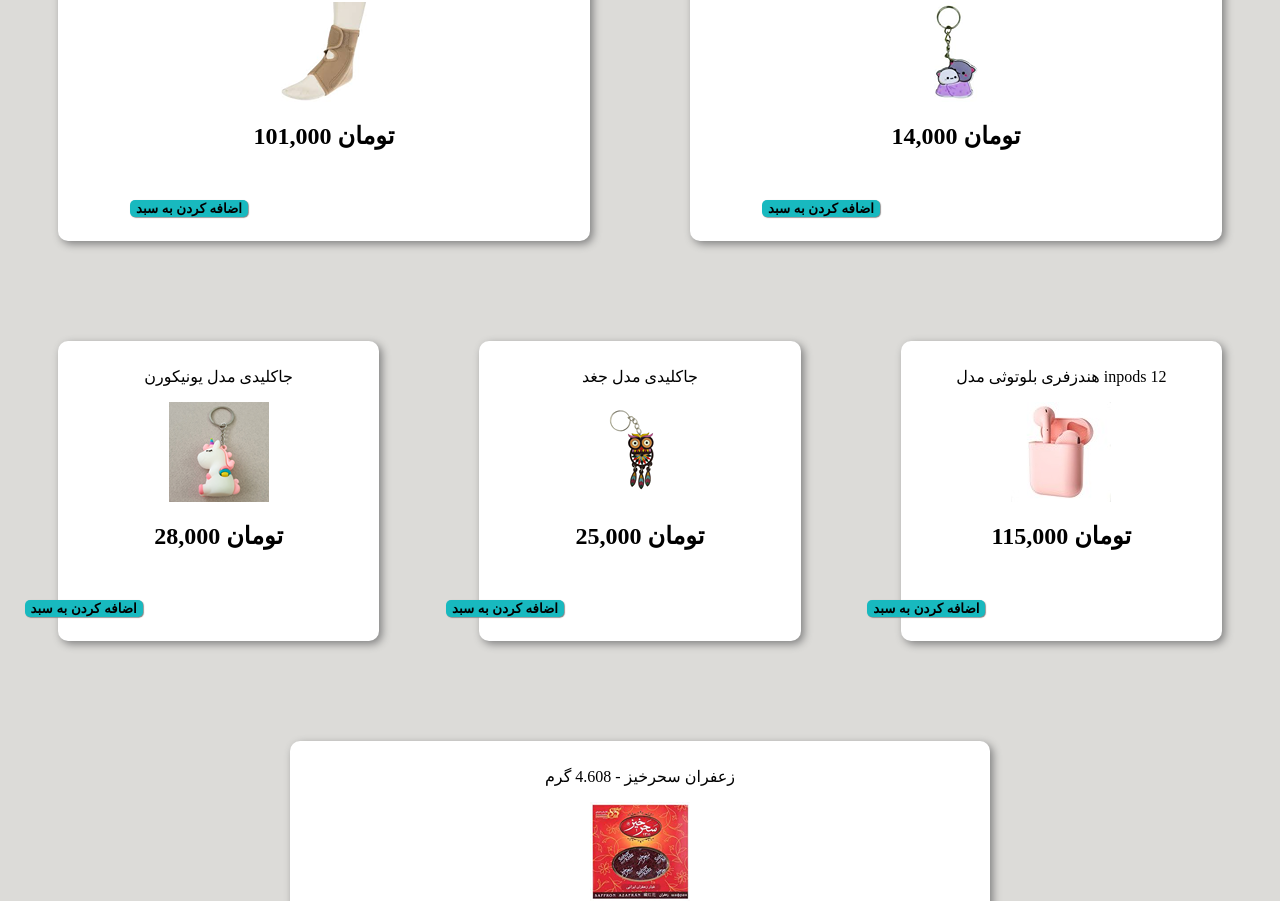
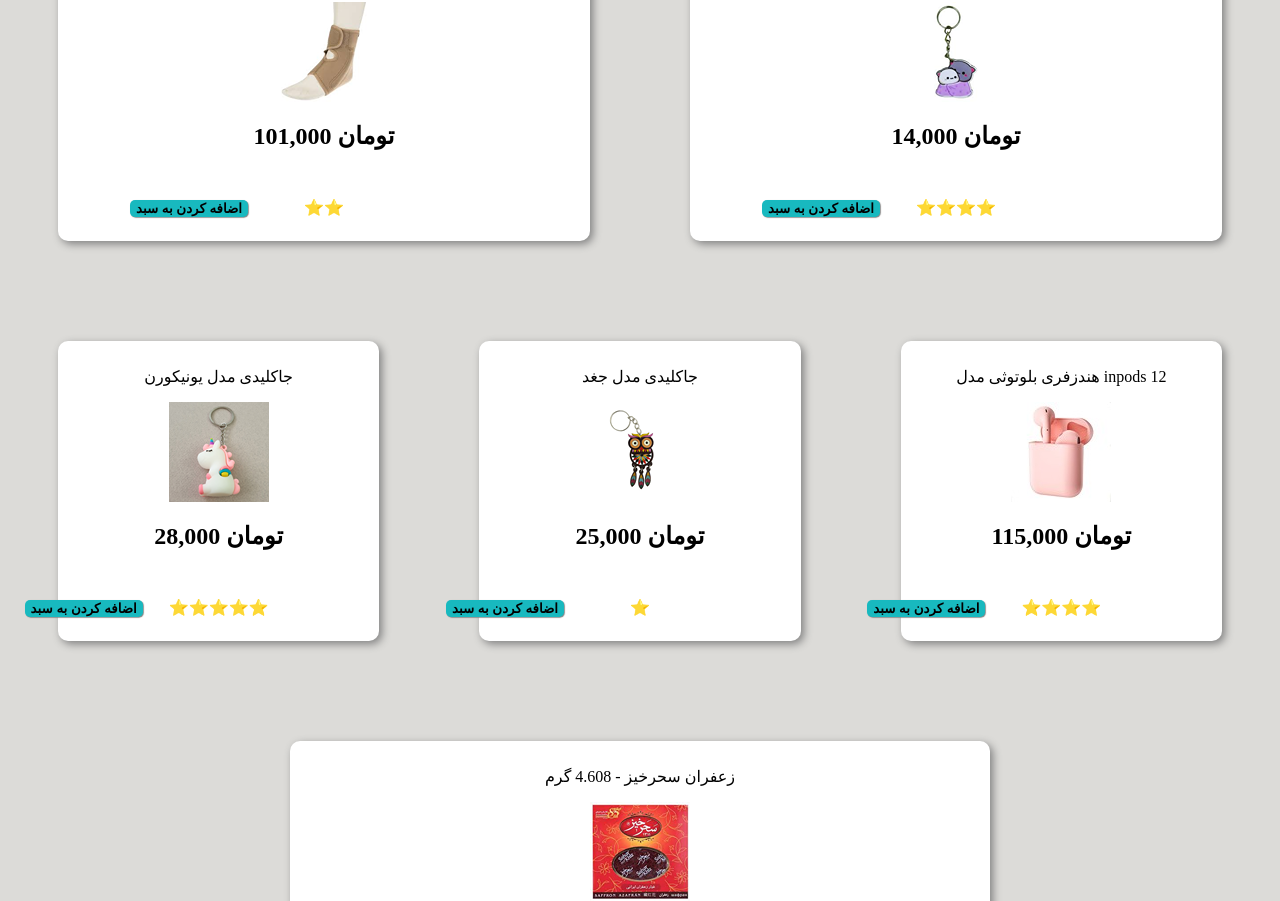
Before and after one commit to sasanm2/eshop, a React (Create React App) app: page / in a window 1280 px wide. Shown: the part 621-1522 px from the top of the page. Built offline with nearby package versions, Linux system fonts and the light colour scheme.

Commit message:
added rating to produce

```diff
--- a/src/home.jsx
+++ b/src/home.jsx
@@ -8,16 +8,16 @@ return(
     <Header/>
     <img src={require('./img/eshop.png')} className='img'/>
     <div className="row">
-        <Produce title="قوزک بند ادور مدل Elastic Ligament سایز بزرگ" price="تومان 101,000" src={require("./img/1.png")}/>
-        <Produce title="جاکلیدی طرح بچه گربه" price="تومان 14,000" src={require("./img/2.png")}/>
+        <Produce title="قوزک بند ادور مدل Elastic Ligament سایز بزرگ" price="تومان 101,000" src={require("./img/1.png")} rating={2}/>
+        <Produce title="جاکلیدی طرح بچه گربه" price="تومان 14,000" src={require("./img/2.png")} rating={4}/>
     </div>
     <div className="row">
-        <Produce title="جاکلیدی مدل یونیکورن" price="تومان 28,000" src={require("./img/4.png")}/>
-        <Produce title="جاکلیدی مدل جغد" price="تومان 25,000" src={require("./img/3.png")}/>
-        <Produce title="هندزفری بلوتوثی مدل  inpods 12" price="تومان 115,000" src={require("./img/5.png")}/>
+        <Produce title="جاکلیدی مدل یونیکورن" price="تومان 28,000" src={require("./img/4.png")} rating={5}/>
+        <Produce title="جاکلیدی مدل جغد" price="تومان 25,000" src={require("./img/3.png")} rating={1}/>
+        <Produce title="هندزفری بلوتوثی مدل  inpods 12" price="تومان 115,000" src={require("./img/5.png")} rating={4}/>
     </div>
     <div className="row">
-        <Produce title="زعفران سحرخیز - 4.608 گرم" price="255,000" src={require("./img/6.png")}/>
+        <Produce title="زعفران سحرخیز - 4.608 گرم" price="255,000" src={require("./img/6.png")} rating={2}/>
     </div>
     </>
 )
--- a/src/produce/produce.css
+++ b/src/produce/produce.css
@@ -9,6 +9,11 @@
     background-color: rgb(255, 255, 255);
     border-radius: 10px;
     box-shadow: 3px 3px 8px gray;
+}
+.rating{
+    display: flex;
+    position: absolute;
+    bottom: 58px;
 }
 
 .btn-basket{
--- a/src/produce/produce.jsx
+++ b/src/produce/produce.jsx
@@ -8,6 +8,7 @@ const Produce = (props) => {
     </div>
     <img src={props.src}/>
     <h2 className="h2">{props.price}</h2>
+    <div className="rating">{Array(props.rating).fill().map((_,i)=><p>⭐</p>)}</div>
     <button className="btn-basket">اضافه کردن به سبد</button>
     </div>
     );
```
